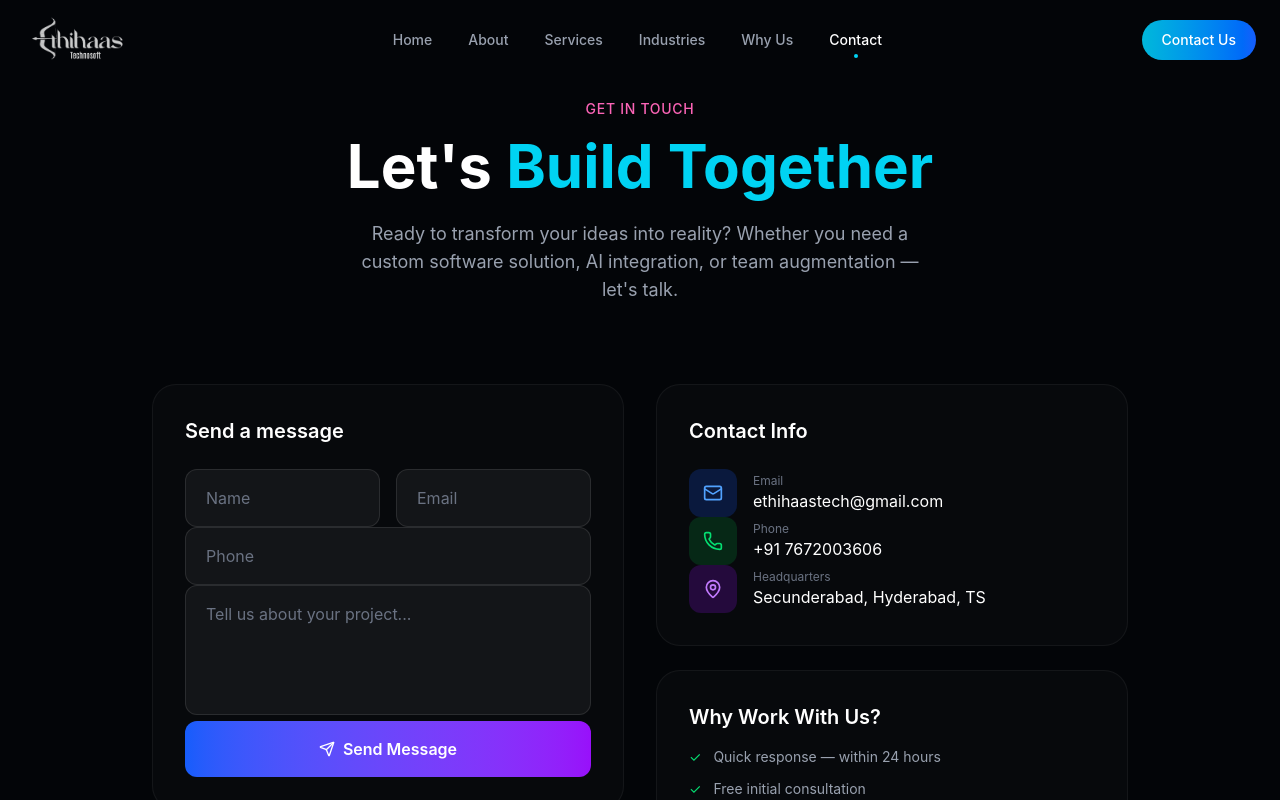
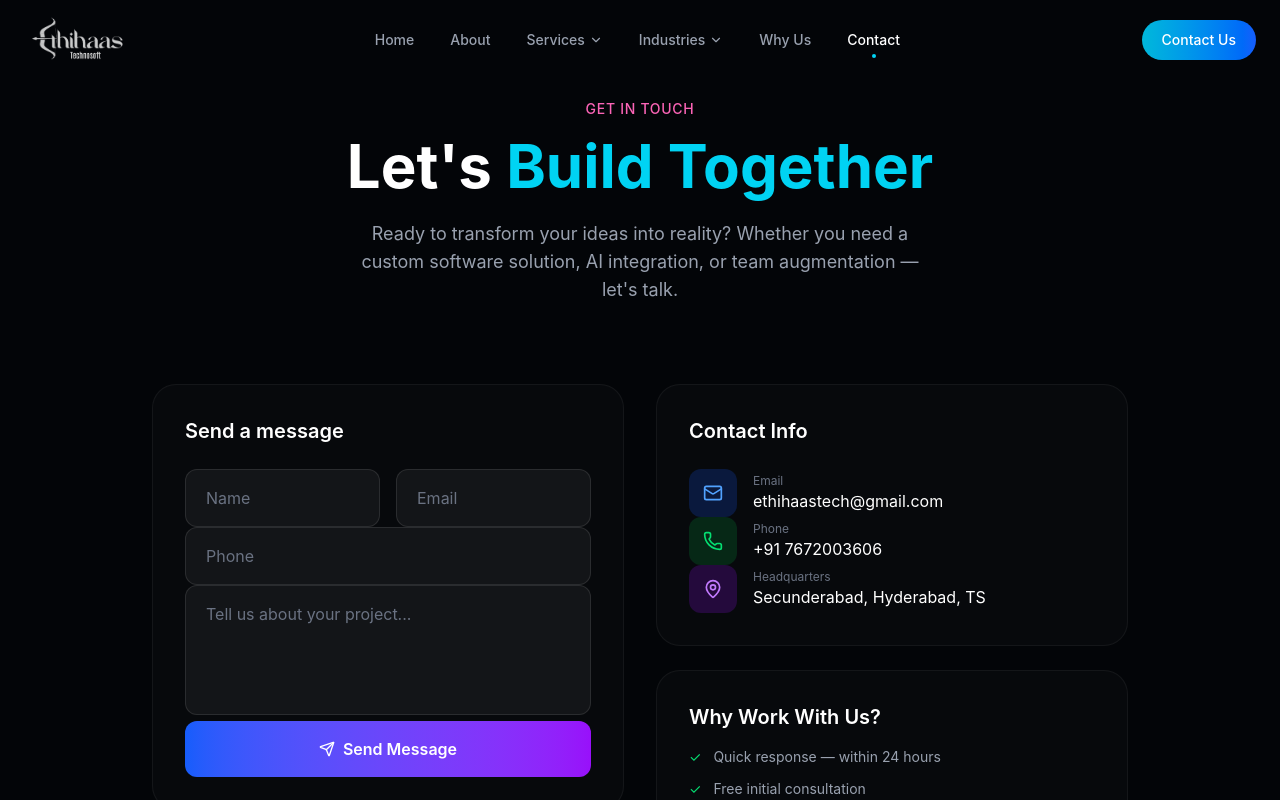
Before and after one commit to archanadeshpal526-create/Etechnosoft-Website, a React (Vite) app: page /contact in a window 1280 px wide. Shown: the top 800 px of the page. Built offline with nearby package versions, Linux system fonts and the light colour scheme.

Commit message:
Add dropdown menus to Services and Industries navbar items

```diff
--- a/src/components/Navbar.jsx
+++ b/src/components/Navbar.jsx
@@ -1,14 +1,33 @@
-import { useState, useEffect } from 'react';
+import { useState, useEffect, useRef } from 'react';
 import { useLocation, useNavigate } from 'react-router-dom';
 import { motion, AnimatePresence } from 'framer-motion';
-import { Menu, X } from 'lucide-react';
+import { Menu, X, ChevronDown } from 'lucide-react';
 import Logo from '../assets/logo.png';
+
+const servicesDropdown = [
+  { name: 'Software Development', path: '/services', desc: 'Tailored solutions that scale' },
+  { name: 'Website Development', path: '/services', desc: 'Digital experiences that convert' },
+  { name: 'Cloud & DevOps', path: '/services', desc: 'Infrastructure that scales' },
+  { name: 'IT Staffing & Training', path: '/services', desc: 'Right talent, right when you need it' },
+  { name: 'HITL AI Operations', path: '/services', desc: '24/7 human validation for AI' },
+];
+
+const industriesDropdown = [
+  { name: 'Healthcare', path: '/industries', desc: 'Secure telehealth, HIPAA compliant' },
+  { name: 'Manufacturing', path: '/industries', desc: 'Streamlined operations' },
+  { name: 'Hospitality', path: '/industries', desc: 'Reservation systems' },
+  { name: 'Automotive', path: '/industries', desc: 'Connected car apps' },
+  { name: 'Construction', path: '/industries', desc: 'Project management' },
+  { name: 'Telecom', path: '/industries', desc: 'Network infrastructure' },
+  { name: 'Energy & Utilities', path: '/industries', desc: 'Smart grid technologies' },
+  { name: 'Entertainment', path: '/industries', desc: 'Interactive gaming apps' },
+];
 
 const navLinks = [
   { name: 'Home', path: '/' },
   { name: 'About', path: '/about' },
-  { name: 'Services', path: '/services' },
-  { name: 'Industries', path: '/industries' },
+  { name: 'Services', path: '/services', hasDropdown: true },
+  { name: 'Industries', path: '/industries', hasDropdown: true },
   { name: 'Why Us', path: '/why-us' },
   { name: 'Contact', path: '/contact' },
 ];
@@ -16,16 +35,32 @@ const navLinks = [
 export default function Navbar() {
   const [isScrolled, setIsScrolled] = useState(false);
   const [isMobileOpen, setIsMobileOpen] = useState(false);
+  const [servicesOpen, setServicesOpen] = useState(false);
+  const [industriesOpen, setIndustriesOpen] = useState(false);
+  const servicesRef = useRef(null);
+  const industriesRef = useRef(null);
   const location = useLocation();
   const navigate = useNavigate();
 
   useEffect(() => {
-    const handleScroll = () => {
-      setIsScrolled(window.scrollY > 50);
-    };
+    const handleScroll = () => setIsScrolled(window.scrollY > 50);
     window.addEventListener('scroll', handleScroll);
     return () => window.removeEventListener('scroll', handleScroll);
   }, []);
+
+  useEffect(() => {
+    const handleClickOutside = (e) => {
+      if (servicesRef.current && !servicesRef.current.contains(e.target)) setServicesOpen(false);
+      if (industriesRef.current && !industriesRef.current.contains(e.target)) setIndustriesOpen(false);
+    };
+    document.addEventListener('click', handleClickOutside);
+    return () => document.removeEventListener('click', handleClickOutside);
+  }, []);
+
+  useEffect(() => {
+    setServicesOpen(false);
+    setIndustriesOpen(false);
+  }, [location.pathname]);
 
   const handleNavClick = (path) => {
     navigate(path);
@@ -38,9 +73,7 @@ export default function Navbar() {
       animate={{ y: 0 }}
       transition={{ duration: 0.5, ease: "easeOut" }}
       className={`fixed top-0 left-0 right-0 z-50 transition-all duration-500 ${
-        isScrolled
-          ? 'bg-[#0a0f1c]/90 backdrop-blur-xl border-b border-white/[0.08] shadow-lg shadow-black/20'
-          : 'bg-transparent'
+        isScrolled ? 'bg-[#0a0f1c]/90 backdrop-blur-xl border-b border-white/[0.08] shadow-lg shadow-black/20' : 'bg-transparent'
       }`}
     >
       <div className="max-w-7xl mx-auto px-6 py-4 flex items-center justify-between">
@@ -49,9 +82,26 @@ export default function Navbar() {
         </button>
 
         <div className="hidden md:flex items-center gap-1">
-          {navLinks.map((link) => (
+          {navLinks.map((link) => {
+            const isServices = link.name === 'Services';
+            const isIndustries = link.name === 'Industries';
+            return (
+              <div key={link.name} className="relative" ref={isServices ? servicesRef : isIndustries ? industriesRef : null}>
+                {link.hasDropdown ? (
                   <button
-              key={link.name}
+                    onClick={() => {
+                      if (isServices) { setServicesOpen(!servicesOpen); setIndustriesOpen(false); }
+                      if (isIndustries) { setIndustriesOpen(!industriesOpen); setServicesOpen(false); }
+                    }}
+                    className={`flex items-center gap-1 px-4 py-2 text-sm font-medium transition-all duration-300 ${
+                      location.pathname === link.path ? 'text-white' : 'text-gray-400 hover:text-white'
+                    }`}
+                  >
+                    {link.name}
+                    <ChevronDown size={14} className={`transition-transform ${(isServices && servicesOpen) || (isIndustries && industriesOpen) ? 'rotate-180' : ''}`} />
+                  </button>
+                ) : (
+                  <button
                     onClick={() => handleNavClick(link.path)}
                     className={`relative px-4 py-2 text-sm font-medium transition-all duration-300 ${
                       location.pathname === link.path ? 'text-white' : 'text-gray-400 hover:text-white'
@@ -59,10 +109,33 @@ export default function Navbar() {
                   >
                     {link.name}
                     {location.pathname === link.path && (
-                <motion.div className="absolute bottom-0 left-1/2 -translate-x-1/2 w-1 h-1 bg-cyan-400 rounded-full" layoutId="navDot" transition={{ type: "spring", stiffness: 500, damping: 30 }} />
+                      <motion.div className="absolute bottom-0 left-1/2 -translate-x-1/2 w-1 h-1 bg-cyan-400 rounded-full" layoutId="navDot" />
                     )}
                   </button>
+                )}
+                {isServices && servicesOpen && (
+                  <motion.div initial={{ opacity: 0, y: 10 }} animate={{ opacity: 1, y: 0 }} className="absolute top-full left-0 mt-2 w-56 bg-[#0a0f1c] border border-white/10 rounded-xl shadow-2xl overflow-hidden">
+                    {servicesDropdown.map((item) => (
+                      <button key={item.name} onClick={() => handleNavClick(item.path)} className="w-full px-4 py-3 text-left text-sm text-gray-300 hover:bg-white/5 hover:text-white transition-colors">
+                        <div className="font-medium">{item.name}</div>
+                        <div className="text-xs text-gray-500">{item.desc}</div>
+                      </button>
                     ))}
+                  </motion.div>
+                )}
+                {isIndustries && industriesOpen && (
+                  <motion.div initial={{ opacity: 0, y: 10 }} animate={{ opacity: 1, y: 0 }} className="absolute top-full left-0 mt-2 w-48 bg-[#0a0f1c] border border-white/10 rounded-xl shadow-2xl overflow-hidden">
+                    {industriesDropdown.map((item) => (
+                      <button key={item.name} onClick={() => handleNavClick(item.path)} className="w-full px-4 py-3 text-left text-sm text-gray-300 hover:bg-white/5 hover:text-white transition-colors">
+                        <div className="font-medium">{item.name}</div>
+                        <div className="text-xs text-gray-500">{item.desc}</div>
+                      </button>
+                    ))}
+                  </motion.div>
+                )}
+              </div>
+            );
+          })}
         </div>
 
         <div className="flex items-center gap-3">
```
Lines whose indentation alone changed are shown as unchanged.
